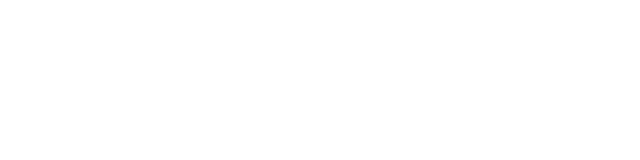
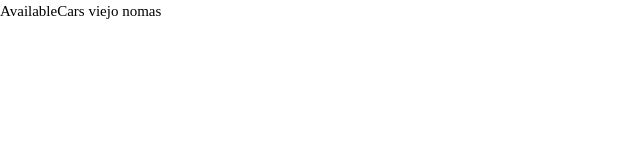
Before and after one commit to KasperDolberg/Noble-Proyect-, a React (Vite) app in the folder @latest/: page /available-cars in a window 1280 px wide. Before the commit this address had no page. Shown: the top 160 px of the page, without its empty margins (0-640 px from the left). Built offline with nearby package versions, Linux system fonts and the light colour scheme; a web font is replaced by a local one.

Commit message:
se crea la pagina AvailableCars también la pagina news, y se elimina la pagina Contact

```diff
--- a/@latest/src/App.jsx
+++ b/@latest/src/App.jsx
@@ -3,9 +3,10 @@
 import Home from "/src/pages/Home";
 import Configure from "/src/pages/Configure";
 import Gallery from "./pages/Gallery";
-import Contact from "./pages/Contact";
+import AvailableCars from "./pages/AvailableCars";
 import About from "./pages/About";
 import Finance from "./pages/finance";
+import News from "./pages/News";
 
 
 function App() {
@@ -15,9 +16,10 @@
        <Route path="/" element={<Home />} />
        <Route path="/configure" element={<Configure />} />
        <Route path="/gallery" element={<Gallery />} />
-       <Route path="/contact" element={<Contact />} />
+       <Route path="/available-cars" element={<AvailableCars />} />
        <Route path="/about" element={<About />} />
        <Route path="/finance" element={<Finance />} />
+       <Route path="/news" element={<News />} />
 
     </Routes>
     </>
--- /dev/null
+++ b/@latest/src/pages/AvailableCars.jsx
@@ -0,0 +1,9 @@
+import React from 'react'
+
+const AvailableCars = () => {
+  return (
+    <div>AvailableCars viejo nomas</div>
+  )
+}
+
+export default AvailableCars
--- a/@latest/src/pages/Contact.jsx
+++ /dev/null
@@ -1,12 +0,0 @@
-import React from 'react'
-
-const Contact = () => {
-  return (
-    <div>
-        <h1>Contactos</h1>
-
-    </div>
-  )
-}
-
-export default Contact
--- a/@latest/src/pages/News.jsx
+++ b/@latest/src/pages/News.jsx
@@ -0,0 +1,9 @@
+import React from 'react'
+
+const News = () => {
+  return (
+    <div>News viejo nomas</div>
+  )
+}
+
+export default News
```
